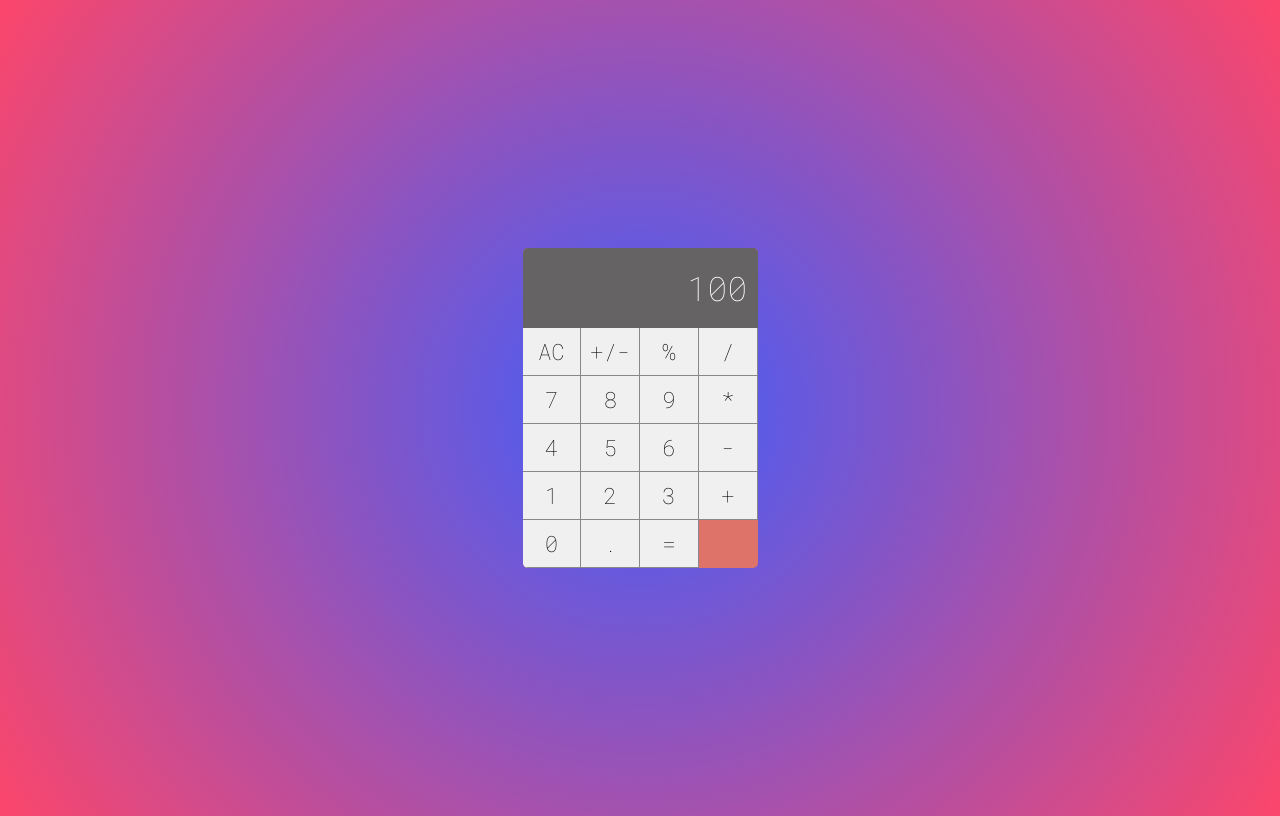
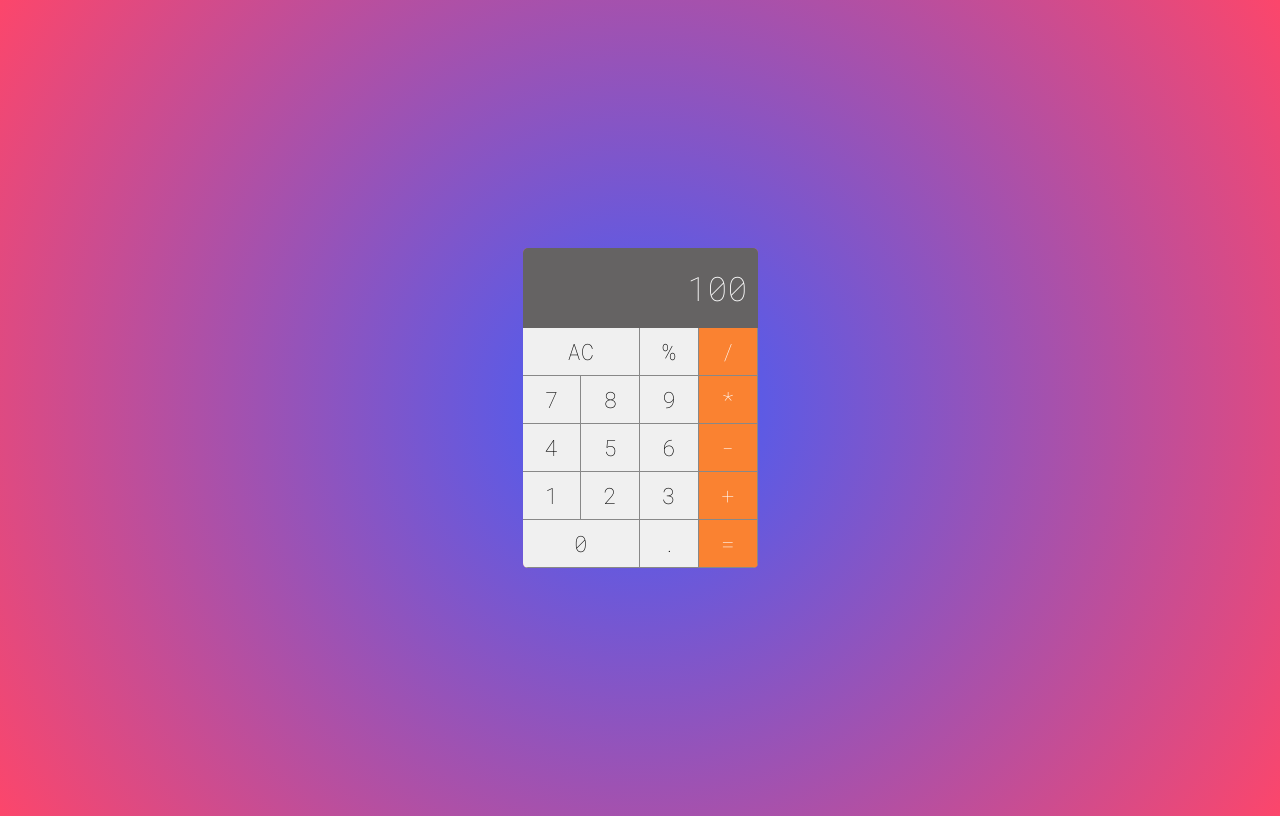
Before and after one commit to aafernands/calculator-app, a React (Create React App) app: page / in a window 1280 px wide. Built offline with nearby package versions, Linux system fonts and the light colour scheme.

Commit message:
style and animation to click to buttons

```diff
--- a/src/components/Button.css
+++ b/src/components/Button.css
@@ -9,4 +9,26 @@
     border: none;
     border-right: var(--border-button);
     border-bottom: var(--border-button);
+    outline: none;
 }
+
+.button:active {
+    background-color: #ccc;
+}
+
+.button.double {
+    grid-column: span 2;
+}
+
+.button.triple {
+    grid-column: span 3;
+}
+
+.button.operation {
+    background-color: #fa8231;
+    color: #FFF
+}
+
+.button.operation:active {
+    grid-column: #fa8231cc;
+}
--- a/src/components/Button.jsx
+++ b/src/components/Button.jsx
@@ -2,5 +2,17 @@ import React from "react";
 import "./Button.css";
 
 export default function Button(props) {
-  return <button className="button">{props.label}</button>;
+  // Build the class names based on the props
+  const classes = [
+    'button',
+    props.operation ? 'operation' : '',
+    props.double ? 'double' : '',
+    props.triple ? 'triple' : ''
+  ].join(' ').trim();
+
+  return (
+    <button className={classes} onClick={props.onClick}>
+      {props.label}
+    </button>
+  );
 }
--- a/src/main/Calculator.jsx
+++ b/src/main/Calculator.jsx
@@ -4,29 +4,47 @@ import Button from "../components/Button";
 import Display from "../components/Display";
 
 export default class Calculator extends Component {
+  constructor(props) {
+    super(props);
+    this.clearMemory = this.clearMemory.bind(this);
+    this.setOperation = this.setOperation.bind(this);
+    this.addDigit = this.addDigit.bind(this);
+  }
+
+  clearMemory() {
+    console.log("clean");
+  }
+
+  setOperation() {
+    console.log("operation");
+  }
+
+  addDigit(n) {
+    console.log(n);
+  }
+
   render() {
     return (
       <div className="calculator">
-        <Display value={100}/>
-        <Button label="AC"/>
-        <Button label="+/-"/>
-        <Button label="%"/>
-        <Button label="/"/>
-        <Button label="7"/>
-        <Button label="8"/>
-        <Button label="9"/>
-        <Button label="*"/>
-        <Button label="4"/>
-        <Button label="5"/>
-        <Button label="6"/>
-        <Button label="-"/>
-        <Button label="1"/>
-        <Button label="2"/>
-        <Button label="3"/>
-        <Button label="+"/>
-        <Button label="0"/>
-        <Button label="."/>
-        <Button label="="/>
+        <Display value={100} />
+        <Button label="AC" onClick={this.clearMemory} double />
+        <Button label="%" />
+        <Button label="/" onClick={() => this.setOperation('/')} operation />
+        <Button label="7" onClick={() => this.addDigit('7')} />
+        <Button label="8" onClick={() => this.addDigit('8')} />
+        <Button label="9" onClick={() => this.addDigit('9')} />
+        <Button label="*" onClick={() => this.setOperation('*')} operation />
+        <Button label="4" onClick={() => this.addDigit('4')} />
+        <Button label="5" onClick={() => this.addDigit('5')} />
+        <Button label="6" onClick={() => this.addDigit('6')} />
+        <Button label="-" onClick={() => this.setOperation('-')} operation />
+        <Button label="1" onClick={() => this.addDigit('1')} />
+        <Button label="2" onClick={() => this.addDigit('2')} />
+        <Button label="3" onClick={() => this.addDigit('3')} />
+        <Button label="+" onClick={() => this.setOperation('+')} operation />
+        <Button label="0" onClick={() => this.addDigit('0')} double/>
+        <Button label="." onClick={() => this.addDigit('.')} />
+        <Button label="=" onClick={() => this.setOperation} operation/>
       </div>
     );
   }
```
